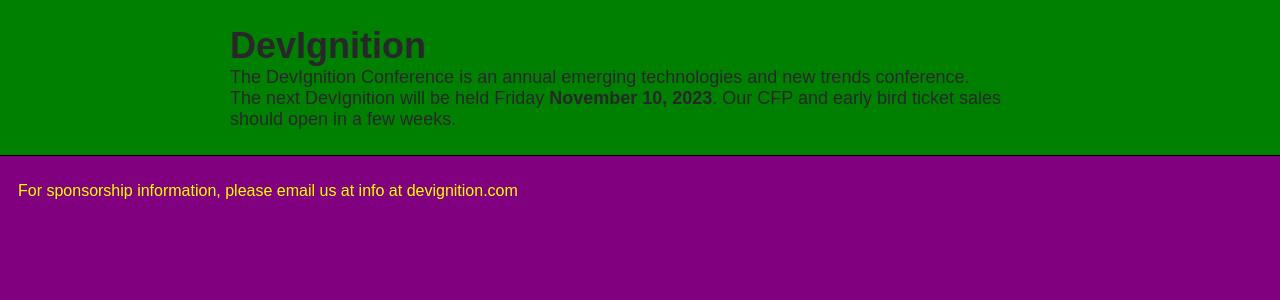
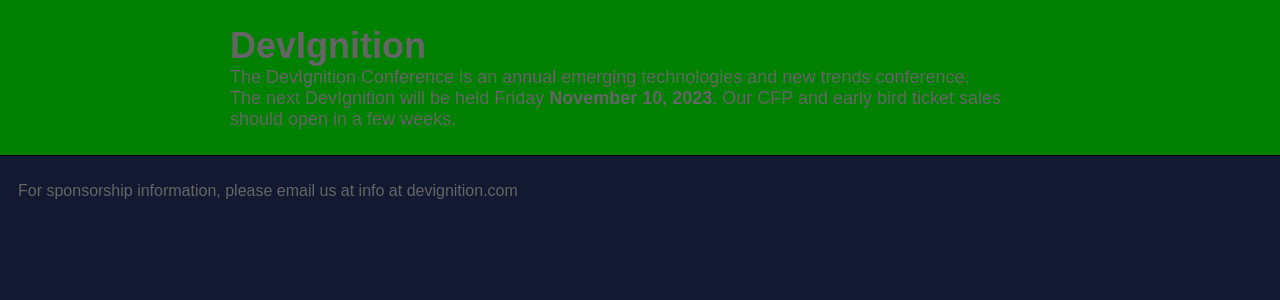
Before and after one commit to gothamgo/devignition, a Jekyll site: the page built from index.html, in a window 1280 px wide. Shown: the top 300 px of the page. Built offline with Jekyll 4.4.1, drawn with Linux system fonts in a browser that asks for light colours; some web fonts are replaced.

Commit message:
Update default.html

```diff
--- a/_layouts/default.html
+++ b/_layouts/default.html
@@ -27,9 +27,10 @@
       margin: 0;
       padding: 0;
       box-sizing: border-box;
+      color: #656566;
     }
     body {
-      background-color: purple;
+      background-color: #141932;
     }
   </style>
 
```
